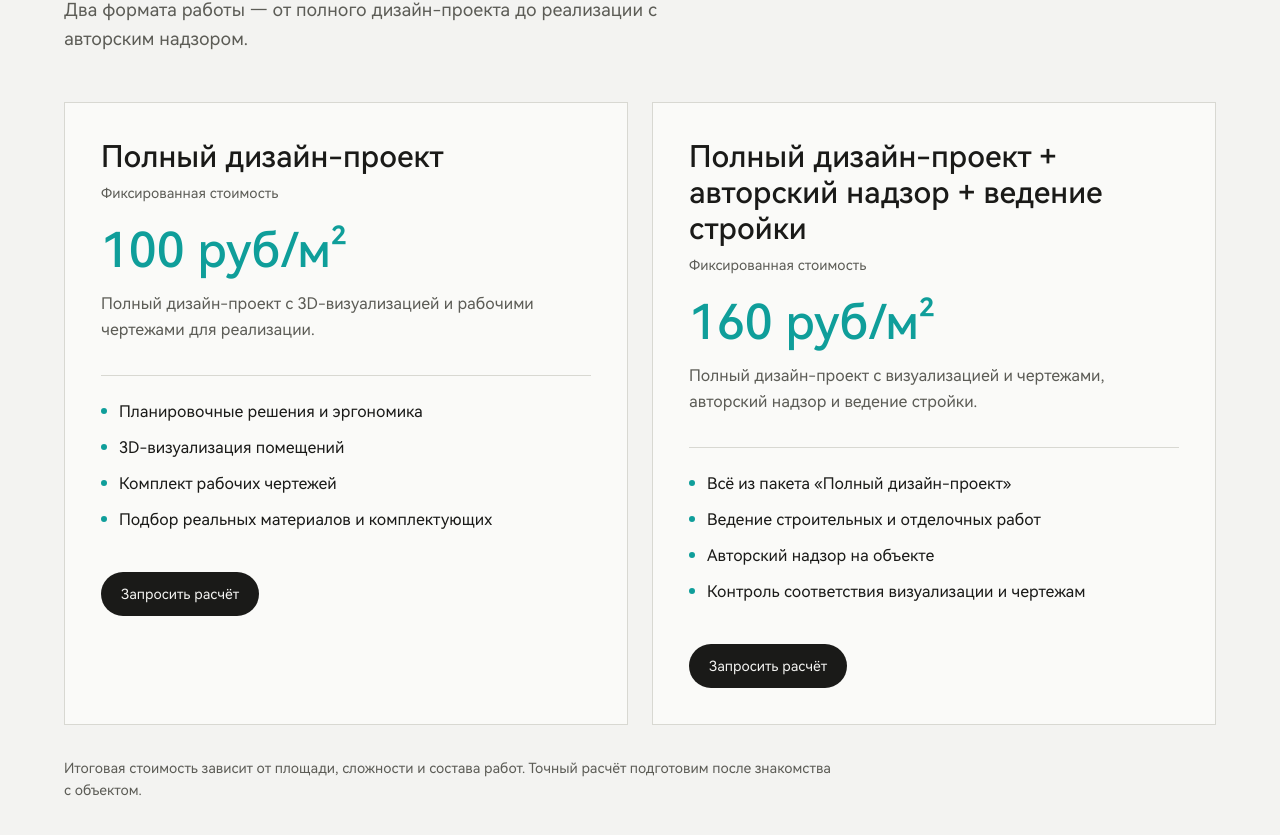
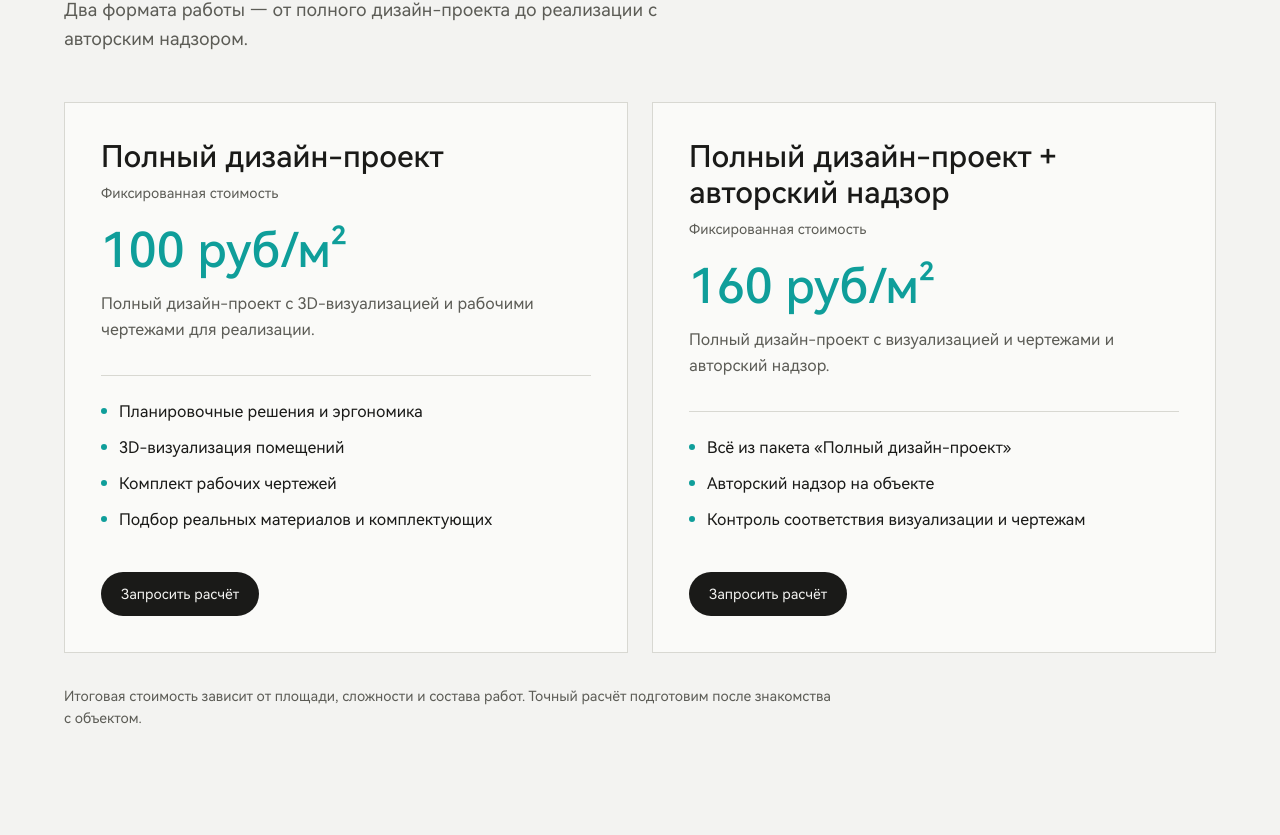
Before and after one commit to dimivash1987-bit/ortstudio, a Next.js app: page / in a window 1280 px wide. Shown: the part 4294-5129 px from the top of the page. Built offline with nearby package versions, Linux system fonts and the light colour scheme.

Commit message:
Simplify supervision package title and remove construction item.
Co-authored-by: Cursor <cursoragent@cursor.com>

```diff
--- a/src/data/pricing.ts
+++ b/src/data/pricing.ts
@@ -24,14 +24,13 @@ export const pricingPackages: PricingPackage[] = [
   },
   {
     id: "supervision",
-    title: "Полный дизайн-проект + авторский надзор + ведение стройки",
+    title: "Полный дизайн-проект + авторский надзор",
     priceLabel: "160 руб/м²",
     priceNote: "Фиксированная стоимость",
     description:
-      "Полный дизайн-проект с визуализацией и чертежами, авторский надзор и ведение стройки.",
+      "Полный дизайн-проект с визуализацией и чертежами и авторский надзор.",
     includes: [
       "Всё из пакета «Полный дизайн-проект»",
-      "Ведение строительных и отделочных работ",
       "Авторский надзор на объекте",
       "Контроль соответствия визуализации и чертежам",
     ],
```
